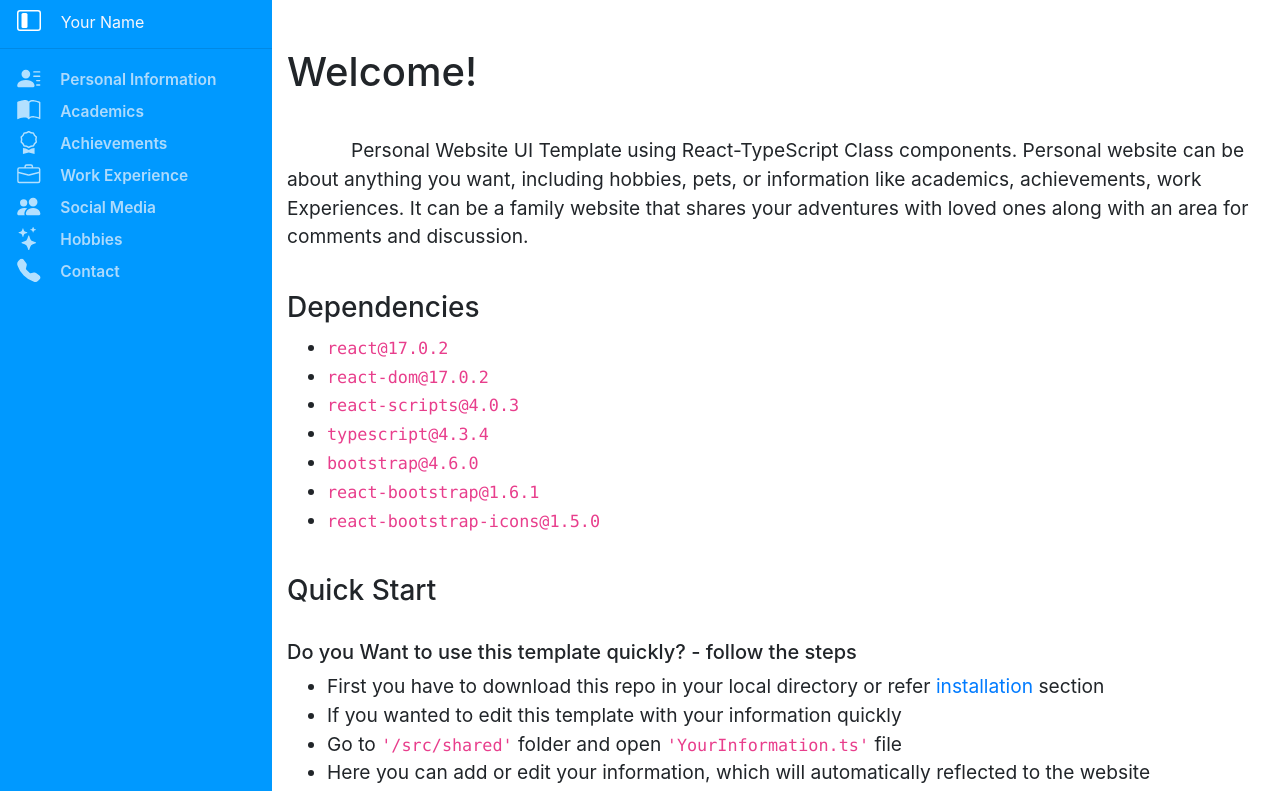
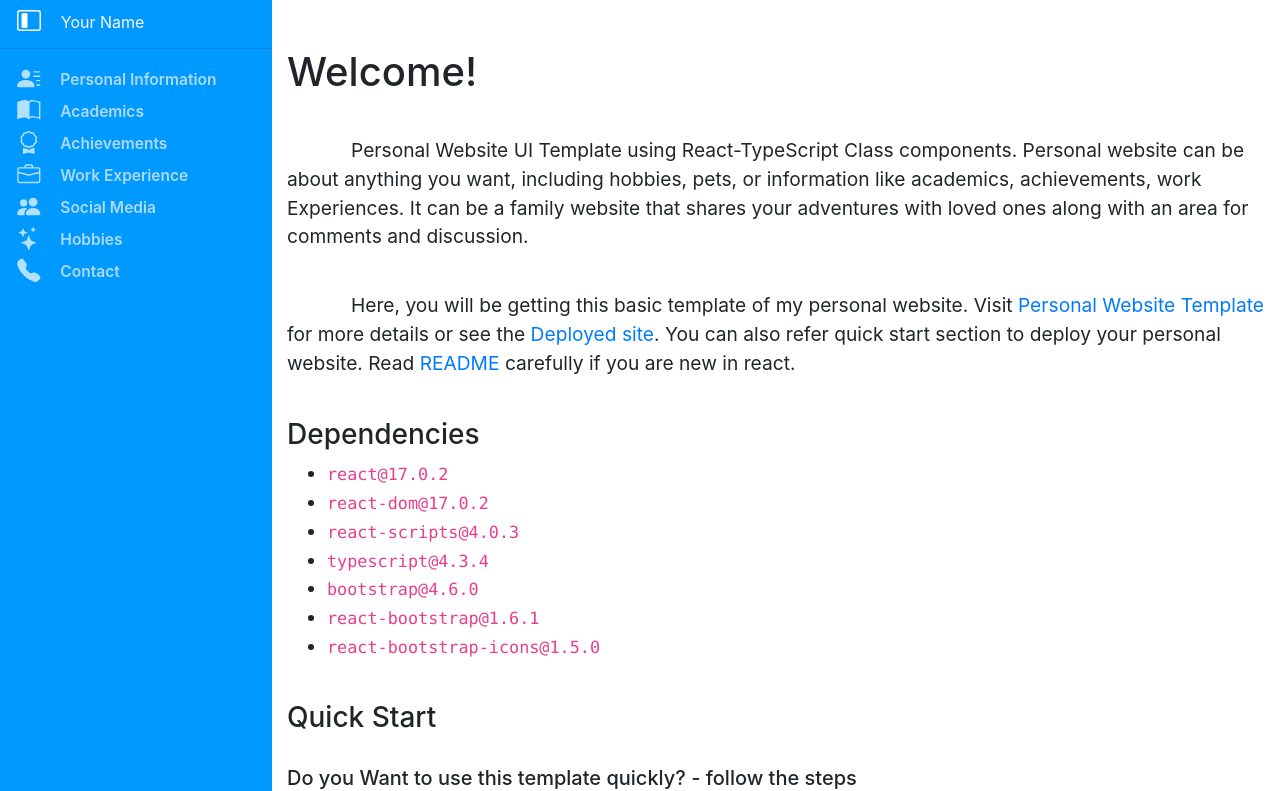
Before and after one commit to Sayan3990/Personal-Website-Template, a React (Create React App) app: page / in a window 1280 px wide. Shown: the top 791 px of the page. Built offline with nearby package versions, Linux system fonts and the light colour scheme.

Commit message:
updated Landing

```diff
--- a/src/Components/Userinterface/Landing.tsx
+++ b/src/Components/Userinterface/Landing.tsx
@@ -11,6 +11,10 @@ export default class LandingPage extends Component {
                 <h1 id="main-banner-h1">Welcome!</h1>
                     <p>
                     Personal Website UI Template using React-TypeScript Class components. Personal website can be about anything you want, including hobbies, pets, or information like academics, achievements, work Experiences. It can be a family website that shares your adventures with loved ones along with an area for comments and discussion.
+                    </p>
+                    <br />
+                    <p>
+                    Here, you will be getting this basic template of my personal website. Visit <a href="https://github.com/Sayan3990/Personal-Website-Template" target="_blank" rel="noopener noreferrer">Personal Website Template</a> for more details or see the <a href="https://personal-website-template-by-sayan.netlify.app/" target="_blank" rel="noopener noreferrer">Deployed site</a>. You can also refer quick start section to deploy your personal website. Read <a href="https://github.com/Sayan3990/Personal-Website-Template#readme" target="_blank" rel="noopener noreferrer">README</a> carefully if you are new in react.
                     </p>
                     <br />
                     <h3>Dependencies</h3>
```
